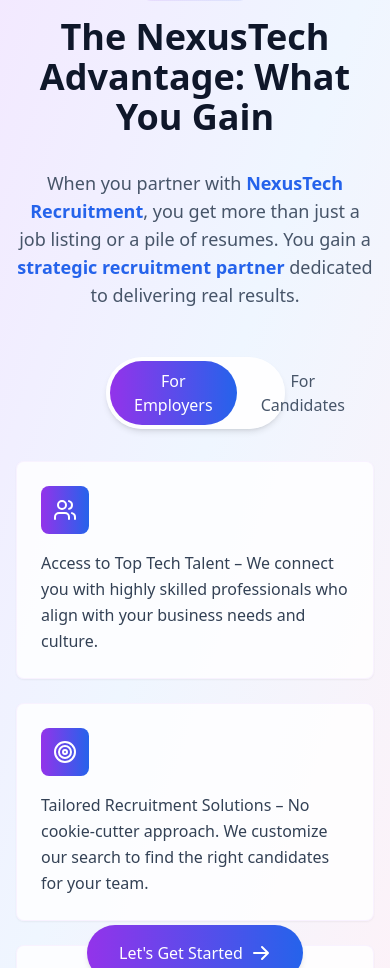
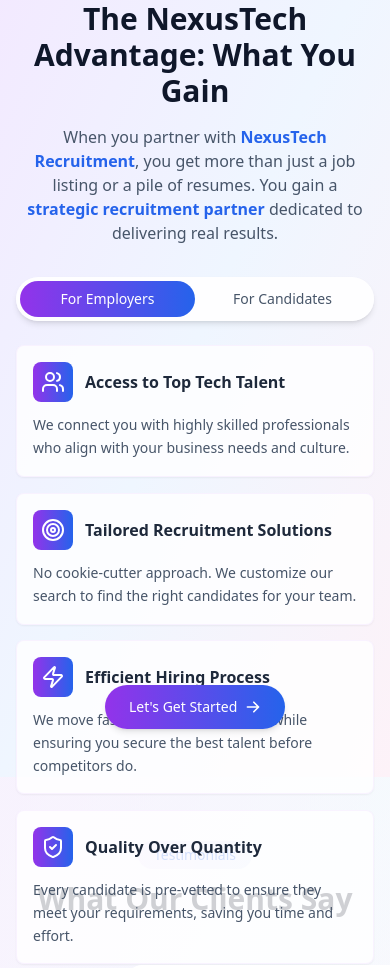
Before and after one commit to GWray96/recruitment-website, a Next.js app: page / in a window 390 px wide. Shown: the part 11032-12000 px from the top of the page. Built offline with nearby package versions, Linux system fonts and the light colour scheme.

Commit message:
Optimize Benefits component for mobile devices with improved layout and UI

```diff
--- a/src/components/home/Benefits.tsx
+++ b/src/components/home/Benefits.tsx
@@ -27,37 +27,57 @@
 
 export default function Benefits() {
   const [showEmployer, setShowEmployer] = useState(true);
+  const [isMobile, setIsMobile] = useState(false);
 
   useEffect(() => {
-    const interval = setInterval(() => {
-      setShowEmployer((prev) => !prev);
-    }, 7000); // Toggle every 7 seconds
+    // Check if we're on a mobile device
+    const checkMobile = () => {
+      setIsMobile(window.innerWidth < 768);
+    };
 
-    return () => clearInterval(interval);
+    // Check on mount
+    checkMobile();
+
+    // Add event listener for window resize
+    window.addEventListener('resize', checkMobile);
+
+    // Cleanup
+    return () => window.removeEventListener('resize', checkMobile);
   }, []);
 
+  useEffect(() => {
+    // Only auto-toggle on desktop
+    if (!isMobile) {
+      const interval = setInterval(() => {
+        setShowEmployer((prev) => !prev);
+      }, 7000); // Toggle every 7 seconds
+
+      return () => clearInterval(interval);
+    }
+  }, [isMobile]);
+
   return (
-    <section className="py-16 bg-gradient-to-br from-purple-100 via-blue-50 to-pink-50">
+    <section className="py-12 md:py-16 bg-gradient-to-br from-purple-100 via-blue-50 to-pink-50">
       <div className="container mx-auto px-4">
         <div className="text-center">
           <span className="inline-block px-4 py-1 bg-gradient-to-r from-purple-600/10 to-blue-600/10 text-blue-600 rounded-full text-sm font-medium mb-4">
             Our Benefits
           </span>
-          <h2 className="text-4xl font-bold text-center mb-8 text-slate-900">
+          <h2 className="text-3xl md:text-4xl font-bold text-center mb-4 md:mb-8 text-slate-900">
             The NexusTech Advantage: What You Gain
           </h2>
 
-          <p className="text-center text-lg mb-12 max-w-3xl mx-auto text-slate-600">
+          <p className="text-center text-base md:text-lg mb-8 md:mb-12 max-w-3xl mx-auto text-slate-600">
             When you partner with <strong className="text-blue-600">NexusTech Recruitment</strong>, you get more than just a job listing or a pile of resumes.
             You gain a <strong className="text-blue-600">strategic recruitment partner</strong> dedicated to delivering real results.
           </p>
         </div>
 
-        <div className="flex justify-center mb-8">
-          <div className="bg-white/90 backdrop-blur-sm rounded-full p-1 shadow-md w-1/2 max-w-md">
+        <div className="flex justify-center mb-6 md:mb-8">
+          <div className="bg-white/90 backdrop-blur-sm rounded-full p-1 shadow-md w-full md:w-1/2 max-w-md">
             <div className="flex">
               <button
-                className={`flex-1 px-6 py-2 rounded-full transition-all ${
+                className={`flex-1 px-4 md:px-6 py-2 rounded-full transition-all text-sm md:text-base ${
                   showEmployer
                     ? 'bg-gradient-to-r from-purple-600 to-blue-600 text-white'
                     : 'text-slate-600 hover:text-blue-600'
@@ -67,7 +87,7 @@
                 For Employers
               </button>
               <button
-                className={`flex-1 px-6 py-2 rounded-full transition-all ${
+                className={`flex-1 px-4 md:px-6 py-2 rounded-full transition-all text-sm md:text-base ${
                   !showEmployer
                     ? 'bg-gradient-to-r from-purple-600 to-blue-600 text-white'
                     : 'text-slate-600 hover:text-blue-600'
@@ -80,7 +100,7 @@
           </div>
         </div>
 
-        <div className="relative min-h-[400px]">
+        <div className="relative min-h-[300px] md:min-h-[400px]">
           <AnimatePresence mode="wait">
             <motion.div
               key={showEmployer ? 'employer' : 'candidate'}
@@ -94,20 +114,27 @@
                 transform: 'translateZ(0)'
               }}
             >
-              <div className="grid md:grid-cols-2 lg:grid-cols-3 gap-6">
+              <div className="grid grid-cols-1 sm:grid-cols-2 lg:grid-cols-3 gap-4 md:gap-6">
                 {(showEmployer ? employerBenefits : candidateBenefits).map((benefit, index) => (
                   <div
                     key={index}
-                    className="bg-white/80 backdrop-blur-sm p-6 rounded-lg shadow-sm border border-purple-100/50 hover:shadow-lg hover:shadow-purple-400/20 transition-all duration-300 hover:-translate-y-1"
+                    className="bg-white/80 backdrop-blur-sm p-4 md:p-6 rounded-lg shadow-sm border border-purple-100/50 hover:shadow-lg hover:shadow-purple-400/20 transition-all duration-300 hover:-translate-y-1"
                     style={{
                       willChange: 'transform',
                       transform: 'translateZ(0)'
                     }}
                   >
-                    <div className="w-12 h-12 mb-4 flex items-center justify-center text-2xl bg-gradient-to-r from-purple-600 to-blue-600 text-white rounded-lg">
-                      {benefit.icon}
+                    <div className="flex items-center mb-3 md:mb-4">
+                      <div className="w-10 h-10 md:w-12 md:h-12 flex items-center justify-center text-xl md:text-2xl bg-gradient-to-r from-purple-600 to-blue-600 text-white rounded-lg mr-3 md:mr-4">
+                        {benefit.icon}
+                      </div>
+                      <h3 className="font-semibold text-slate-800 text-base md:text-lg">
+                        {benefit.text.split('–')[0].trim()}
+                      </h3>
                     </div>
-                    <p className="text-slate-700 leading-relaxed">{benefit.text}</p>
+                    <p className="text-slate-600 text-sm md:text-base leading-relaxed pl-0 md:pl-14">
+                      {benefit.text.split('–')[1]?.trim() || benefit.text}
+                    </p>
                   </div>
                 ))}
               </div>
@@ -115,17 +142,17 @@
           </AnimatePresence>
         </div>
 
-        <div className="text-center mt-16">
+        <div className="text-center mt-10 md:mt-16">
           <a
             href="/virtual-coffee"
-            className="group px-8 py-4 text-base font-medium text-white bg-gradient-to-r from-purple-600 to-blue-600 rounded-full hover:from-purple-700 hover:to-blue-700 transition-all duration-200 inline-flex items-center space-x-2 shadow-md hover:shadow-lg transform hover:scale-110"
+            className="group px-6 md:px-8 py-3 md:py-4 text-sm md:text-base font-medium text-white bg-gradient-to-r from-purple-600 to-blue-600 rounded-full hover:from-purple-700 hover:to-blue-700 transition-all duration-200 inline-flex items-center space-x-2 shadow-md hover:shadow-lg transform hover:scale-105"
             style={{
               willChange: 'transform',
               transform: 'translateZ(0)'
             }}
           >
             <span>Let&apos;s Get Started</span>
-            <svg className="w-5 h-5" viewBox="0 0 20 20" fill="currentColor">
+            <svg className="w-4 h-4 md:w-5 md:h-5" viewBox="0 0 20 20" fill="currentColor">
               <path fillRule="evenodd" d="M10.293 3.293a1 1 0 011.414 0l6 6a1 1 0 010 1.414l-6 6a1 1 0 01-1.414-1.414L14.586 11H3a1 1 0 110-2h11.586l-4.293-4.293a1 1 0 010-1.414z" clipRule="evenodd" />
             </svg>
           </a>
```
